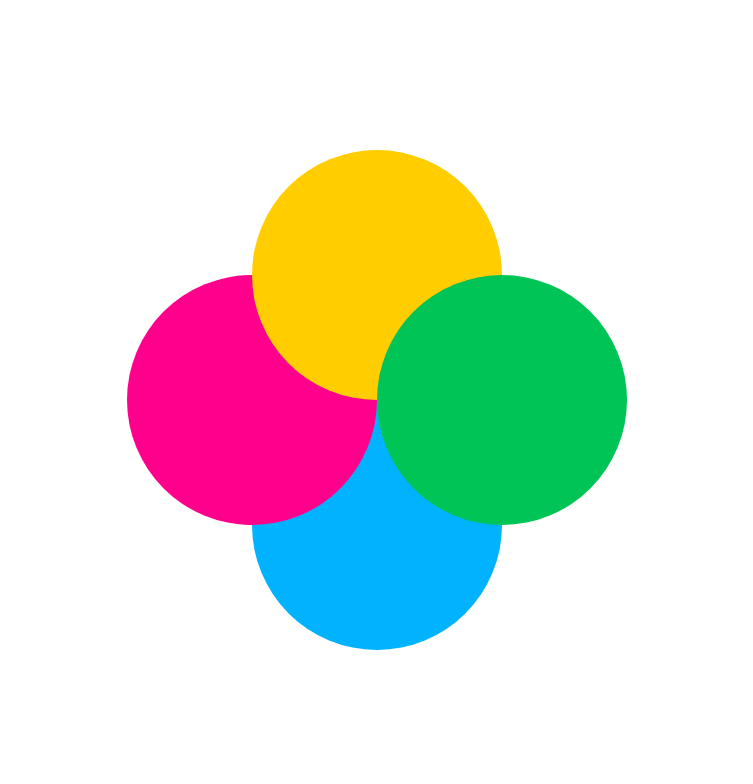
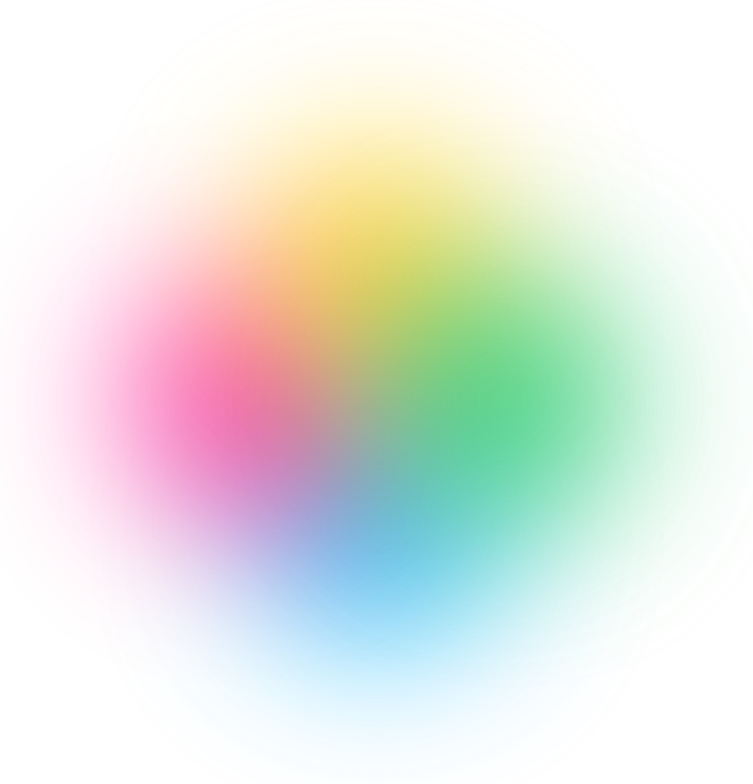
Before and after one commit to CJR85/glass-card-effect-css, a plain HTML site: page index.html in a window 1280 px wide. Shown: the whole page, without its empty margins (263-1016 px from the left). Drawn offline with Linux system fonts and the light colour scheme.

Commit message:
Style blur filter & opacity to spans

```diff
--- a/style.css
+++ b/style.css
@@ -31,6 +31,8 @@ body {
   border-radius: 50%;
   transform-origin: 125px 0;
   transform: rotate(calc(90deg * var(--i)));
+  filter: blur(80px);
+  opacity: 0.75;
 }
 
 .card span:nth-child(1) {
```
